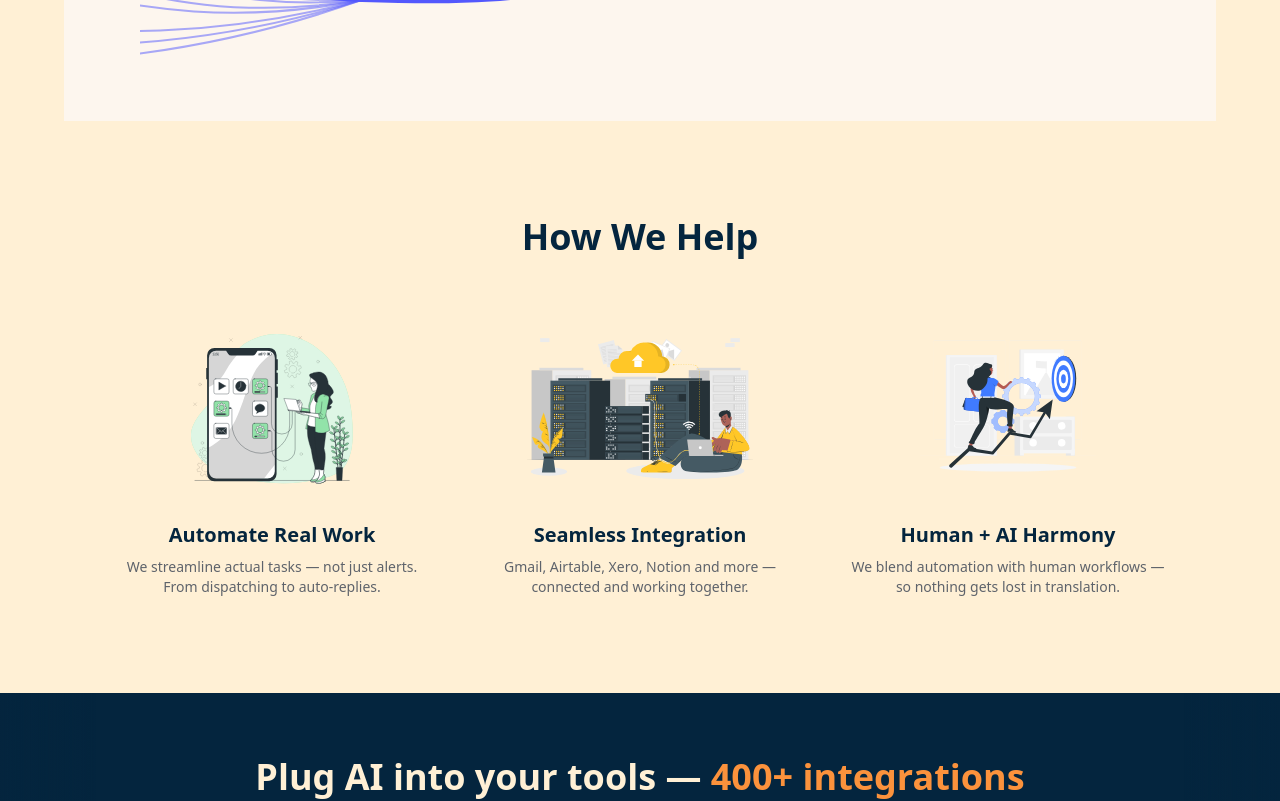
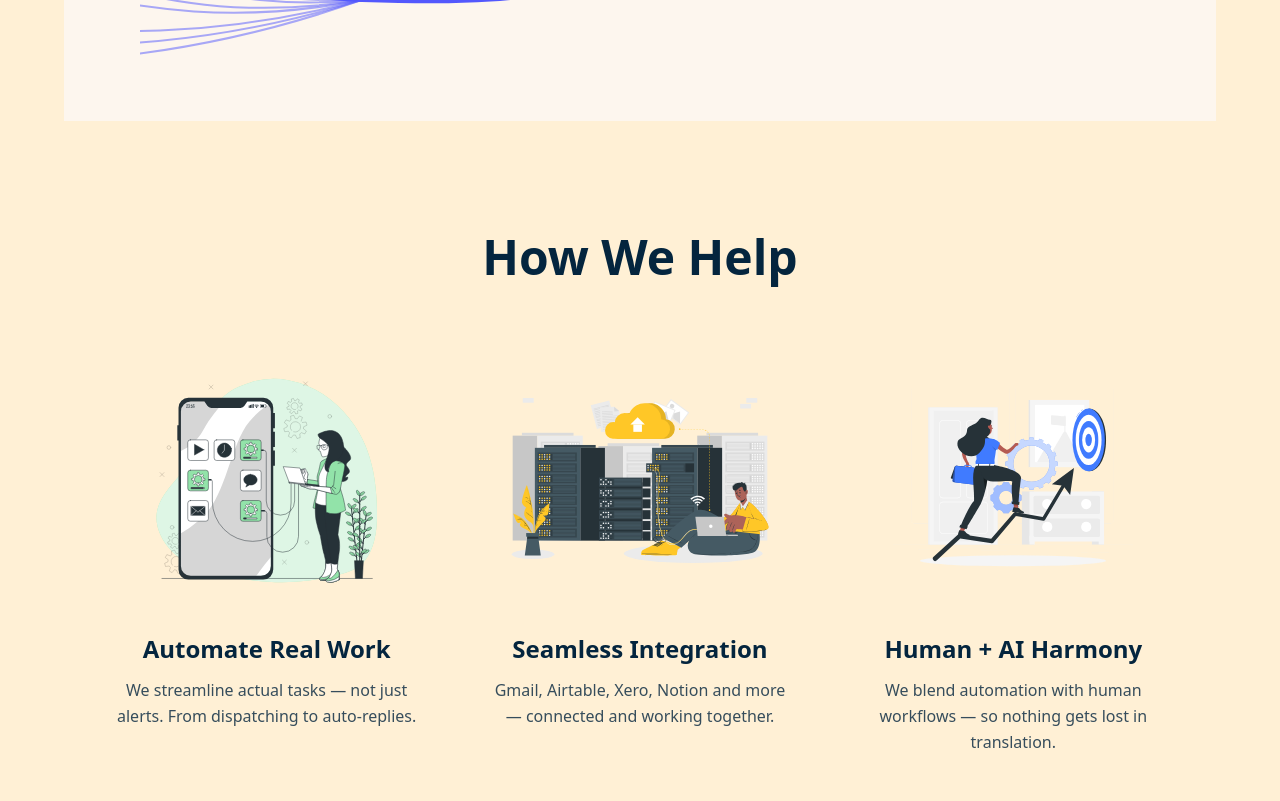
Before and after one commit to trimdex445/axon-automate, a Next.js app: page / in a window 1280 px wide. Shown: the part 800-1601 px from the top of the page. Built offline with nearby package versions, Linux system fonts and the light colour scheme.

Commit message:
Update 'How We Help' section with larger images and improved text

```diff
--- a/pages/index.tsx
+++ b/pages/index.tsx
@@ -65,69 +65,66 @@ export default function Home() {
 
         <div className="hidden md:block w-1/2 h-full" />
       </section>
+      {/* Value Prop Trio */}
+      <section className="py-28 bg-[#fff0d5]" id="why">
+        <div className="max-w-7xl mx-auto px-6 md:px-12 text-center">
+          <h2 className="text-5xl font-bold mb-20 text-[#04253e]">How We Help</h2>
 
-      {/* Value Prop Trio */}
-      <section className="py-24 bg-[#fff0d5]" id="why">
-        <div className="max-w-6xl mx-auto px-6 md:px-12 text-center">
-          <h2 className="text-4xl font-bold mb-16 text-[#04253e]">How We Help</h2>
-
-          <div className="grid md:grid-cols-3 gap-12">
+          <div className="grid md:grid-cols-3 gap-16">
             {/* 1. Automate Real Work */}
             <div className="group transition-transform hover:scale-105 duration-300 ease-in-out">
-              <div className="h-44 mb-6 flex items-center justify-center">
+              <div className="h-60 mb-8 flex items-center justify-center">
                 <img
                   src="/assets/illustrations/automation.svg"
                   alt="Automate Work"
                   className="h-full object-contain"
                 />
               </div>
-              <h3 className="text-xl font-semibold mb-2 text-[#04253e]">
+              <h3 className="text-2xl font-semibold mb-3 text-[#04253e]">
                 Automate Real Work
               </h3>
-              <p className="text-sm text-gray-700 opacity-80">
-                We streamline actual tasks — not just alerts. From dispatching to
-                auto-replies.
+              <p className="text-base text-[#04253e] opacity-80 leading-relaxed max-w-sm mx-auto">
+                We streamline actual tasks — not just alerts. From dispatching to auto-replies.
               </p>
             </div>
 
             {/* 2. Seamless Integration */}
             <div className="group transition-transform hover:scale-105 duration-300 ease-in-out">
-              <div className="h-44 mb-6 flex items-center justify-center">
+              <div className="h-60 mb-8 flex items-center justify-center">
                 <img
                   src="/assets/illustrations/tools.svg"
                   alt="Integration"
                   className="h-full object-contain"
                 />
               </div>
-              <h3 className="text-xl font-semibold mb-2 text-[#04253e]">
+              <h3 className="text-2xl font-semibold mb-3 text-[#04253e]">
                 Seamless Integration
               </h3>
-              <p className="text-sm text-gray-700 opacity-80">
-                Gmail, Airtable, Xero, Notion and more — connected and working
-                together.
+              <p className="text-base text-[#04253e] opacity-80 leading-relaxed max-w-sm mx-auto">
+                Gmail, Airtable, Xero, Notion and more — connected and working together.
               </p>
             </div>
 
             {/* 3. Human + AI Harmony */}
             <div className="group transition-transform hover:scale-105 duration-300 ease-in-out">
-              <div className="h-44 mb-6 flex items-center justify-center">
+              <div className="h-60 mb-8 flex items-center justify-center">
                 <img
                   src="/assets/illustrations/teamwork.svg"
                   alt="Human AI"
                   className="h-full object-contain"
                 />
               </div>
-              <h3 className="text-xl font-semibold mb-2 text-[#04253e]">
+              <h3 className="text-2xl font-semibold mb-3 text-[#04253e]">
                 Human + AI Harmony
               </h3>
-              <p className="text-sm text-gray-700 opacity-80">
-                We blend automation with human workflows — so nothing gets lost in
-                translation.
+              <p className="text-base text-[#04253e] opacity-80 leading-relaxed max-w-sm mx-auto">
+                We blend automation with human workflows — so nothing gets lost in translation.
               </p>
             </div>
           </div>
         </div>
       </section>
+
 
       <section className="relative w-screen left-1/2 right-1/2 -mx-[50vw] bg-[#04253e] py-16 overflow-hidden text-center">
         <h2 className="text-3xl md:text-4xl font-bold text-[#fff0d5] mb-8">
```
